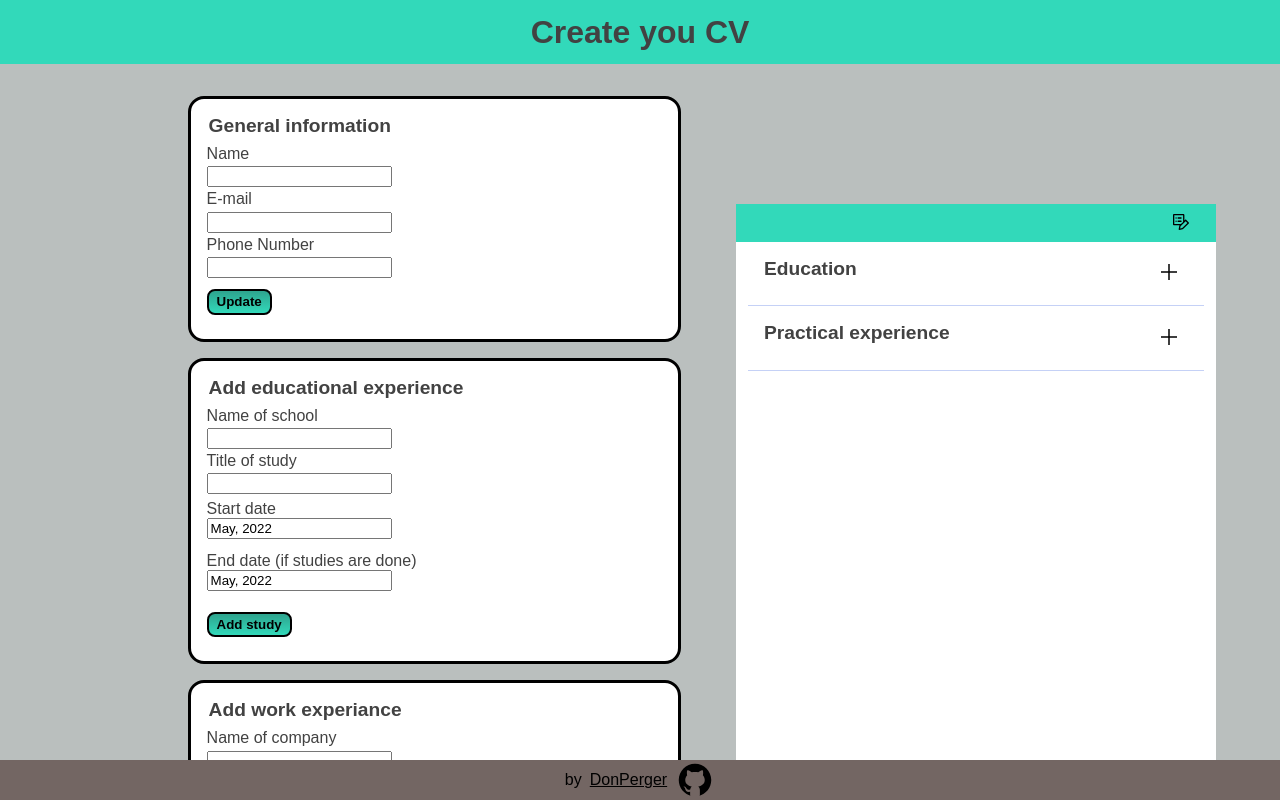
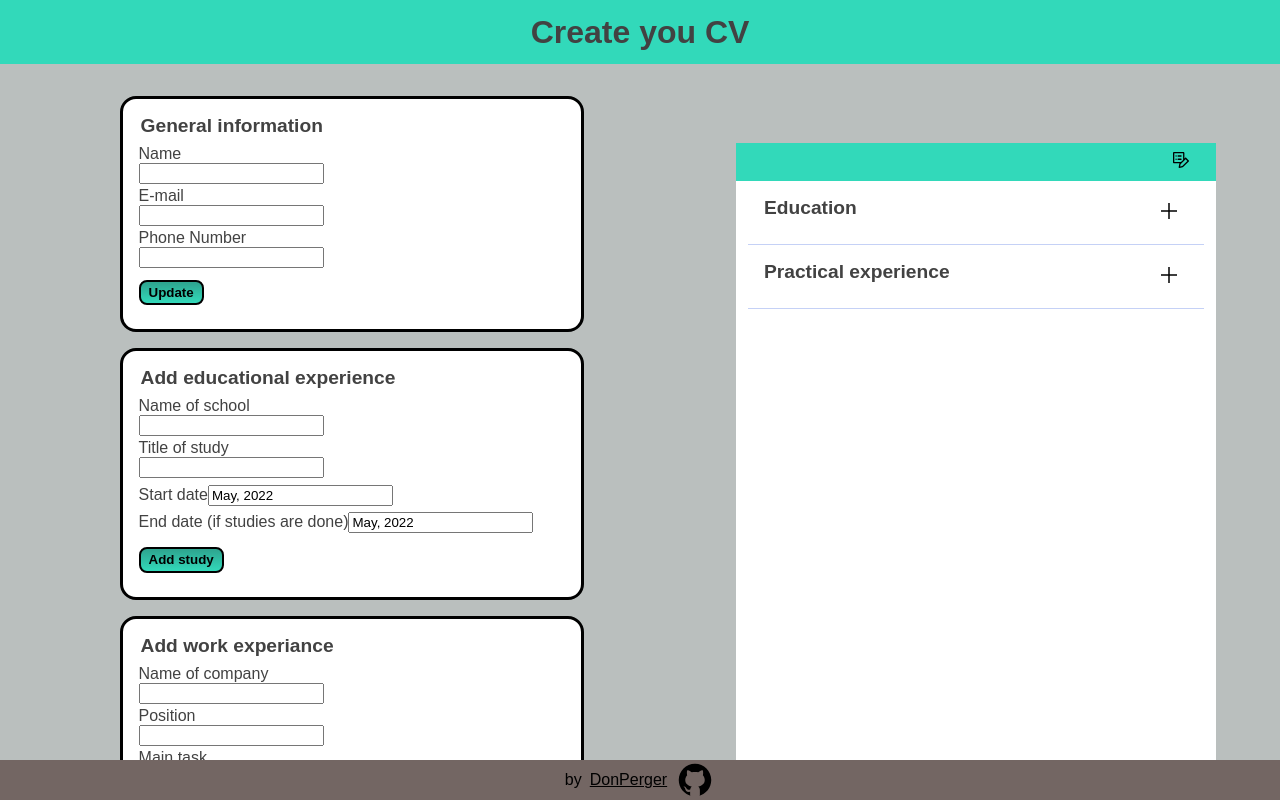
Before and after one commit to donperger/cv-project, a React (Create React App) app: page / in a window 1280 px wide. Built offline with nearby package versions, Linux system fonts and the light colour scheme; the HTML template or start-up script is replaced by a standard one.

Commit message:
Style forms

```diff
--- a/src/styles/GeneralInfo.css
+++ b/src/styles/GeneralInfo.css
@@ -11,7 +11,7 @@ form {
   border: 0.2rem solid #000;
   border-radius: 1rem;
   margin: 1rem;
-  width: 150%;
+  width: 100%;
 }
 
 form legend {
@@ -20,7 +20,7 @@ form legend {
   margin-bottom: 0.5rem;
 }
 
-form div {
+form > div {
   display: flex;
   flex-direction: column;
   margin-bottom: 0.2rem;
```
